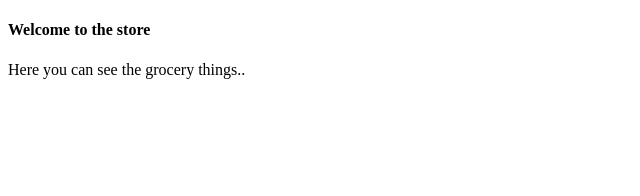
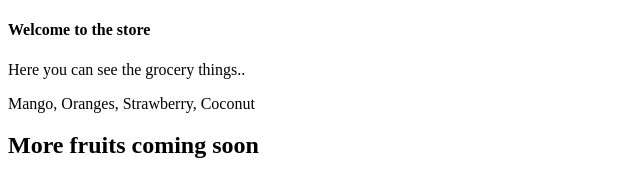
Before and after one commit to CaliforniaD/Green-grocery-shop, a plain HTML site: page index.html in a window 1280 px wide. Shown: the whole page, without its empty margins (0-640 px from the left). Drawn offline with Linux system fonts and the light colour scheme.

Commit message:
added fruits

```diff
--- a/index.html
+++ b/index.html
@@ -8,5 +8,7 @@
 <body>
     <h4>Welcome to the store</h4>
     <p>Here you can see the grocery things..</p>
+    <p>Mango, Oranges, Strawberry, Coconut</p>
+    <h2>More fruits coming soon</h2>
 </body>
 </html>
```
